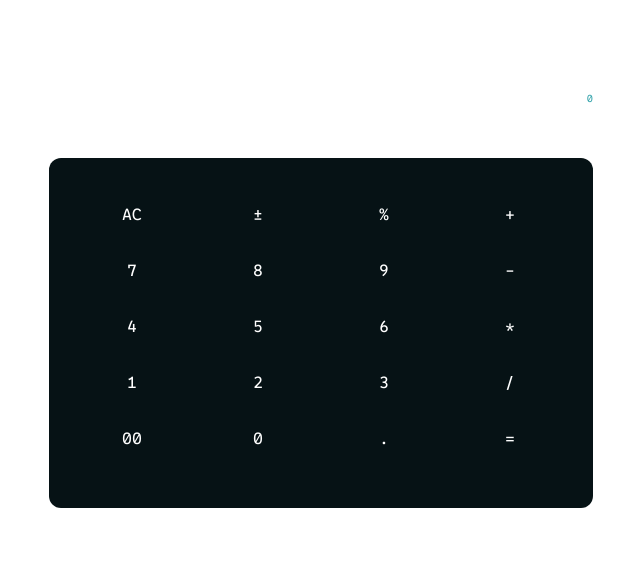
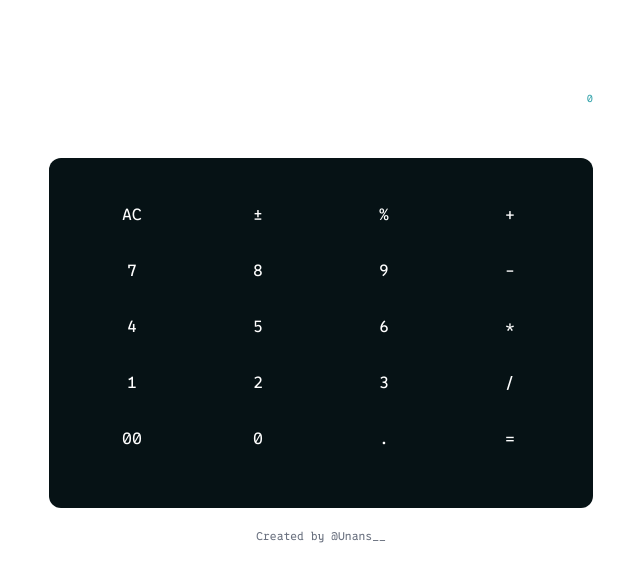
Before and after one commit to David-Pena/desktop-calculator, a Vue app: page / in a window 1280 px wide. Shown: the top 582 px of the page, without its empty margins (319-959 px from the left). Built offline with nearby package versions, Linux system fonts and the light colour scheme; what oh-vue-icons would draw is missing.

Commit message:
chore: add footer

```diff
--- a/src/App.vue
+++ b/src/App.vue
@@ -6,11 +6,12 @@
     </p>
 
     <TheCalculator />
+
+    <TheFooter />
   </main>
 </template>
 
 <script setup>
 import TheCalculator from "./components/TheCalculator.vue";
-
-console.log('👋 This message is being logged by "App.vue", included via Vite');
+import TheFooter from "./components/TheFooter.vue";
 </script>
--- /dev/null
+++ b/src/components/TheFooter.vue
@@ -0,0 +1,3 @@
+<template>
+  <p class="text-[11px] text-gray-500 text-center mt-5">Created by @Unans__</p>
+</template>
```
